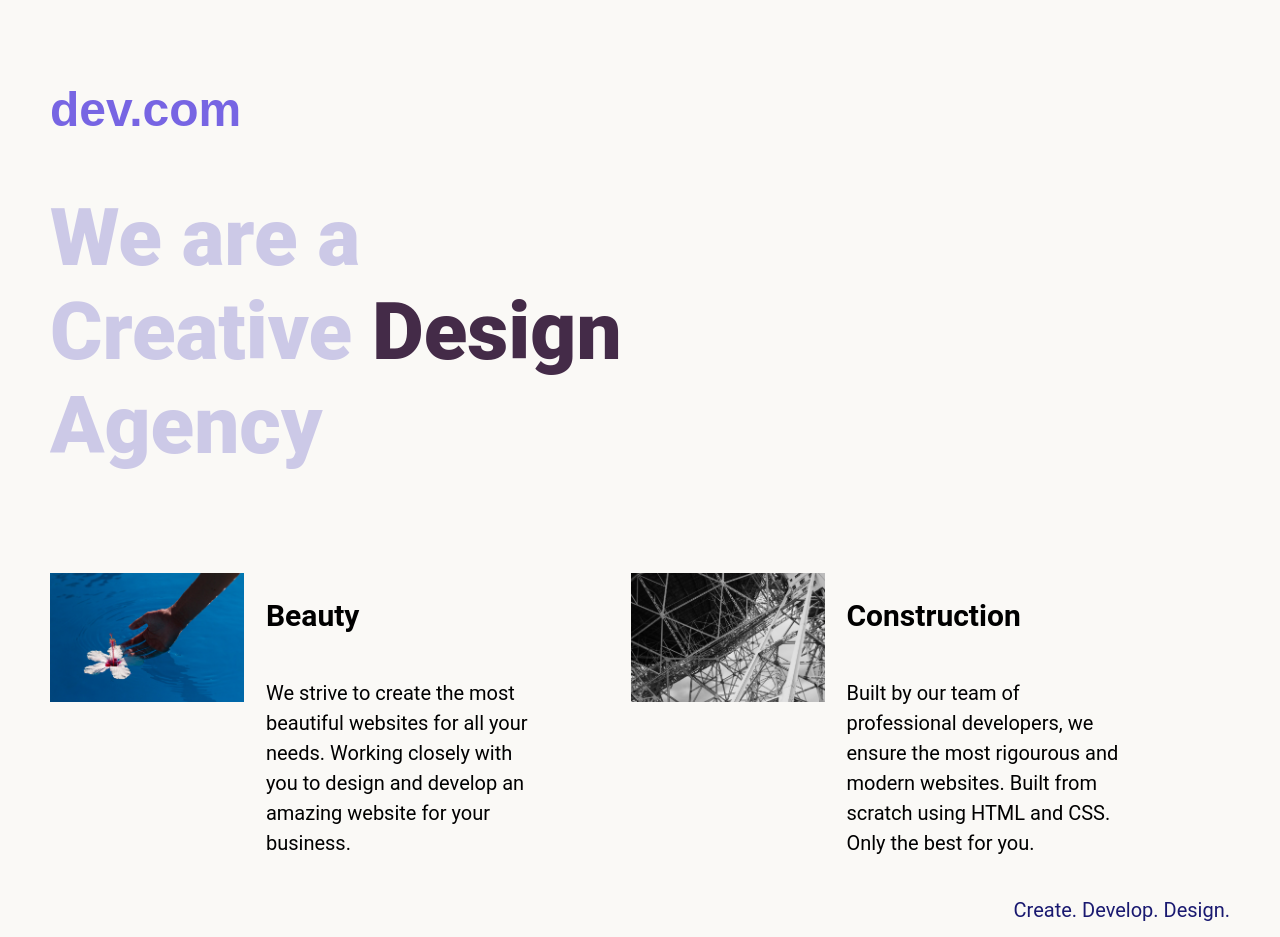
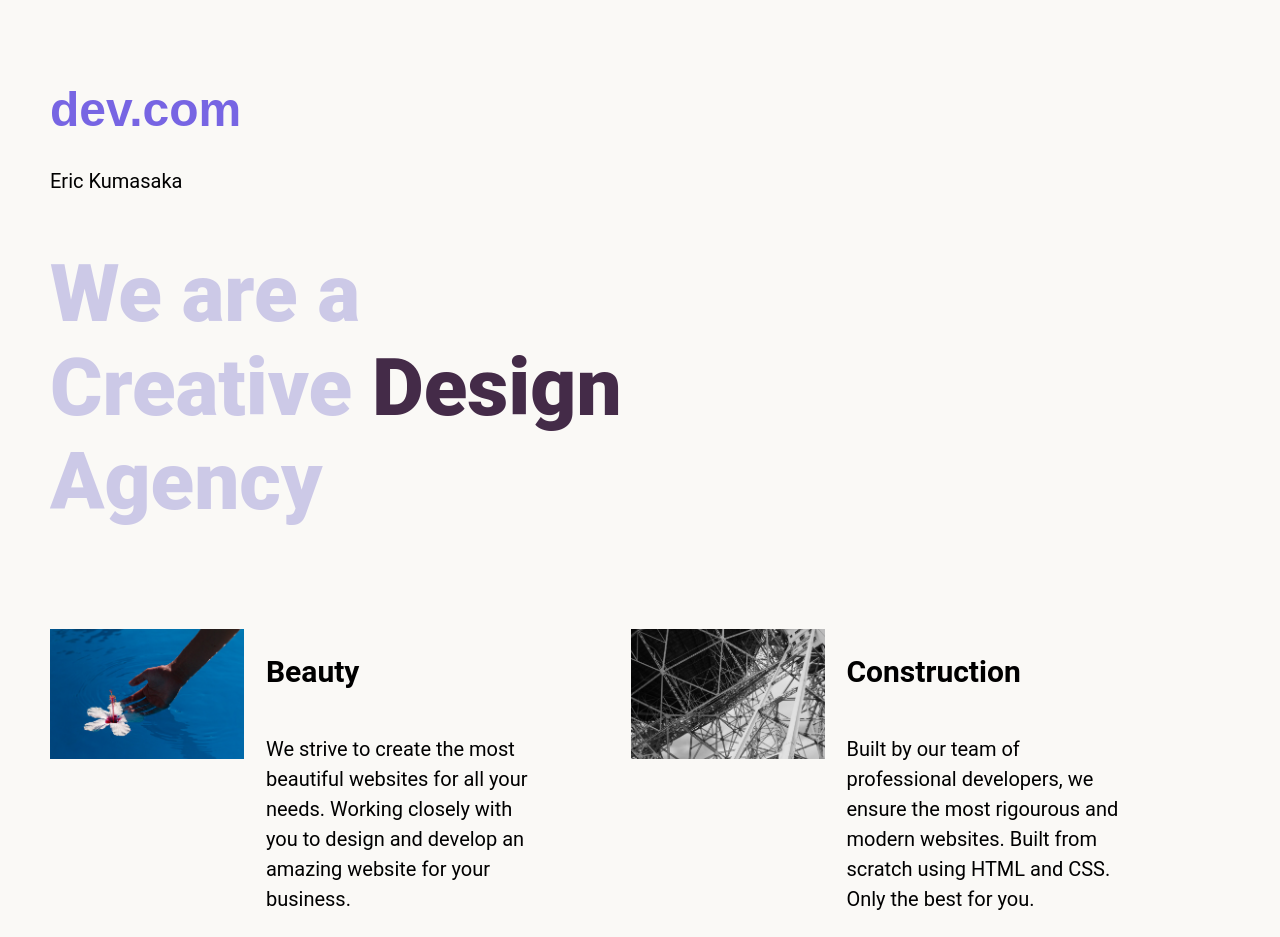
Before and after one commit to emkuma/Web-Design-Agency-Project, a plain HTML site: page index.html in a window 1280 px wide. Shown: the top 937 px of the page. Drawn offline with Linux system fonts and the light colour scheme; a web font is replaced by a local one.

Commit message:
Revision

```diff
--- a/index.html
+++ b/index.html
@@ -18,6 +18,7 @@
   <div class="main">
     <!-- <img class="logo" src="./assets/images/logo.png" alt="logo"> -->
     <h1 class="logo--style">dev.com</h1>
+    <p>Eric Kumasaka</p>
     <h1 class="banner--style">We are a Creative <span>Design</span> Agency</h1>
     <div class="row">
       <div class="left">
```
